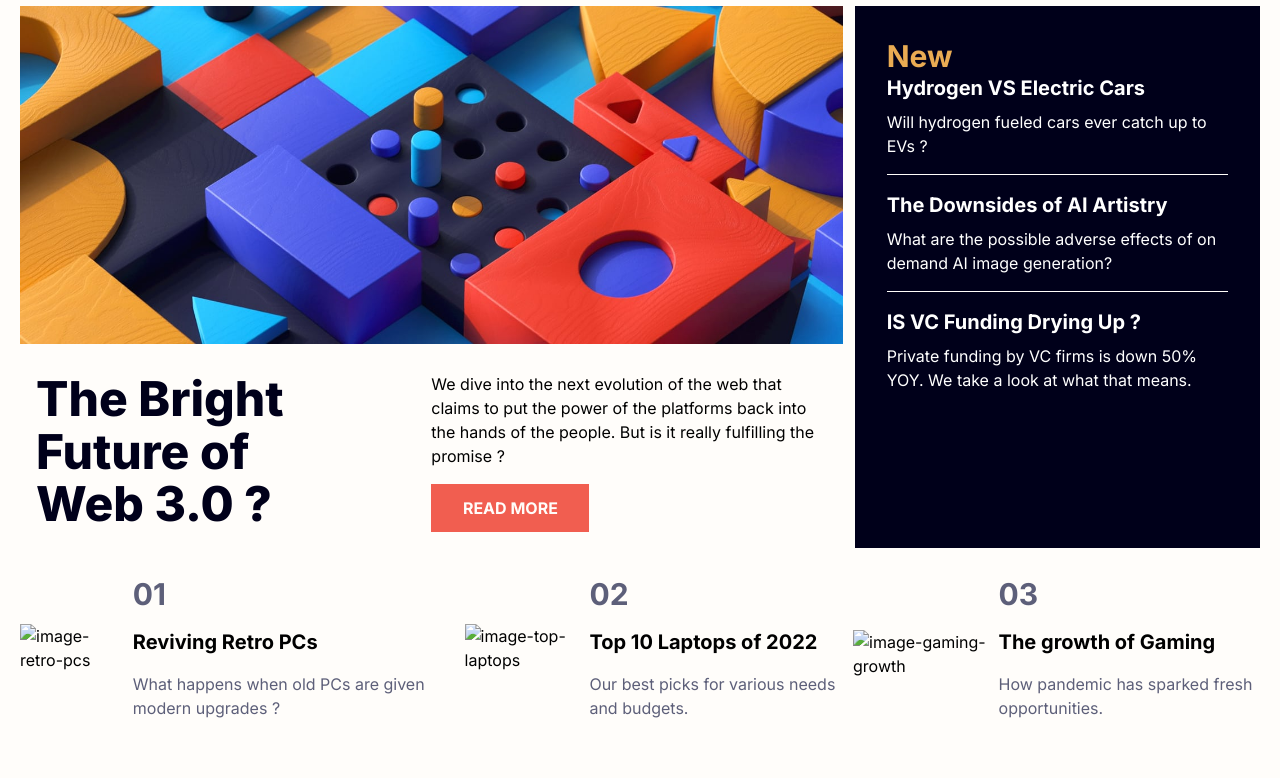
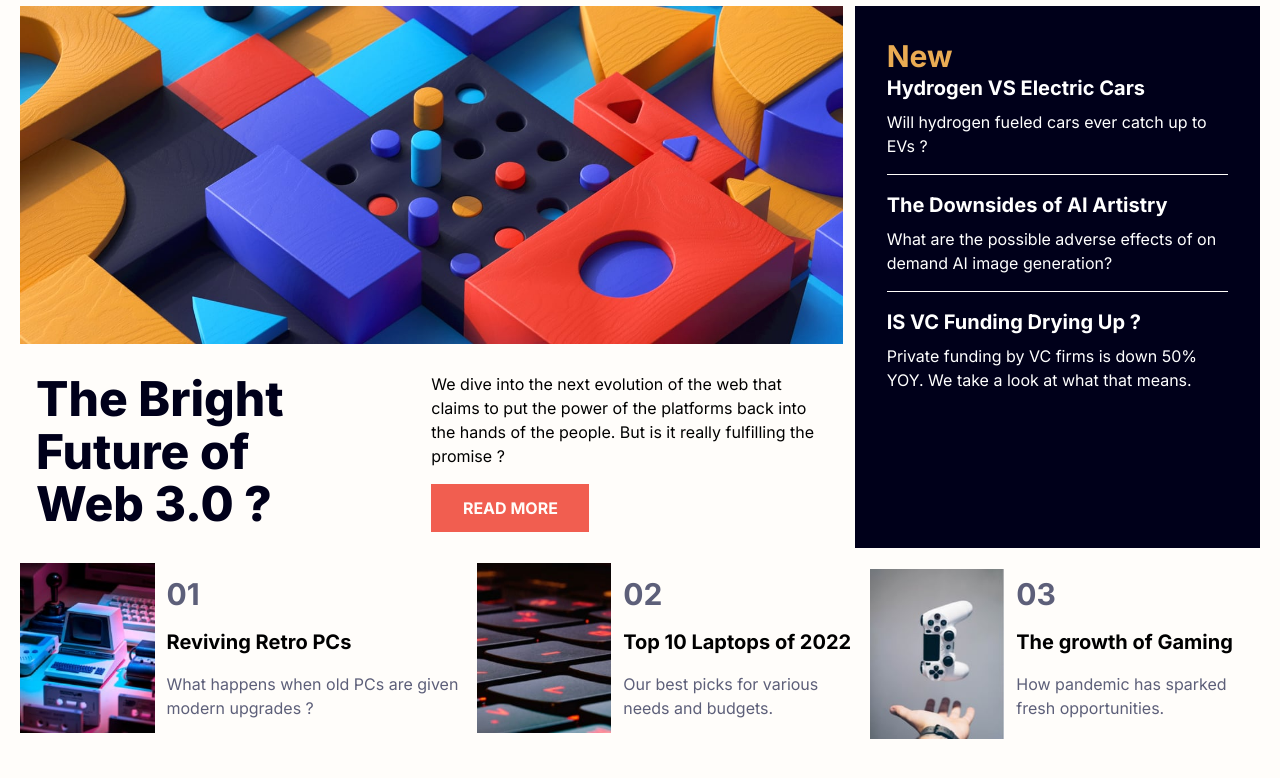
Before and after one commit to harshitBhardwaj97/FM-News-Homepage, a website: page index.html in a window 1280 px wide. Shown: the part 102-880 px from the top of the page. Drawn offline with Linux system fonts and the light colour scheme; the site is published under a folder, as on GitHub Pages, so addresses that start at the root find nothing.

Commit message:
Index.html updated

```diff
--- a/index.html
+++ b/index.html
@@ -144,7 +144,7 @@
         <div class="footer gap-3 order-4 lg:flex lg:row-start-3 lg:col-span-3 mb-3">
           <div class="footer__item flex items-center gap-3 mb-3">
             <div class="footer__image">
-              <img src="/assets/images/image-retro-pcs.jpg" alt="image-retro-pcs" />
+              <img src="./assets/images/image-retro-pcs.jpg" alt="image-retro-pcs" />
             </div>
             <div
               class="footer__content flex flex-col justify-between py-4 gap-4"
@@ -166,7 +166,7 @@
           </div>
           <div class="footer__item flex items-center gap-3 mb-3">
             <div class="footer__image">
-              <img src="/assets/images/image-top-laptops.jpg" alt="image-top-laptops" />
+              <img src="./assets/images/image-top-laptops.jpg" alt="image-top-laptops" />
             </div>
             <div
               class="footer__content flex flex-col justify-between py-4 gap-4"
@@ -188,7 +188,7 @@
           </div>
           <div class="footer__item flex items-center gap-3">
             <div class="footer__image">
-              <img src="/assets/images/image-gaming-growth.jpg" alt="image-gaming-growth" />
+              <img src="./assets/images/image-gaming-growth.jpg" alt="image-gaming-growth" />
             </div>
             <div
               class="footer__content flex flex-col justify-between py-4 gap-4 mb-3"
```
